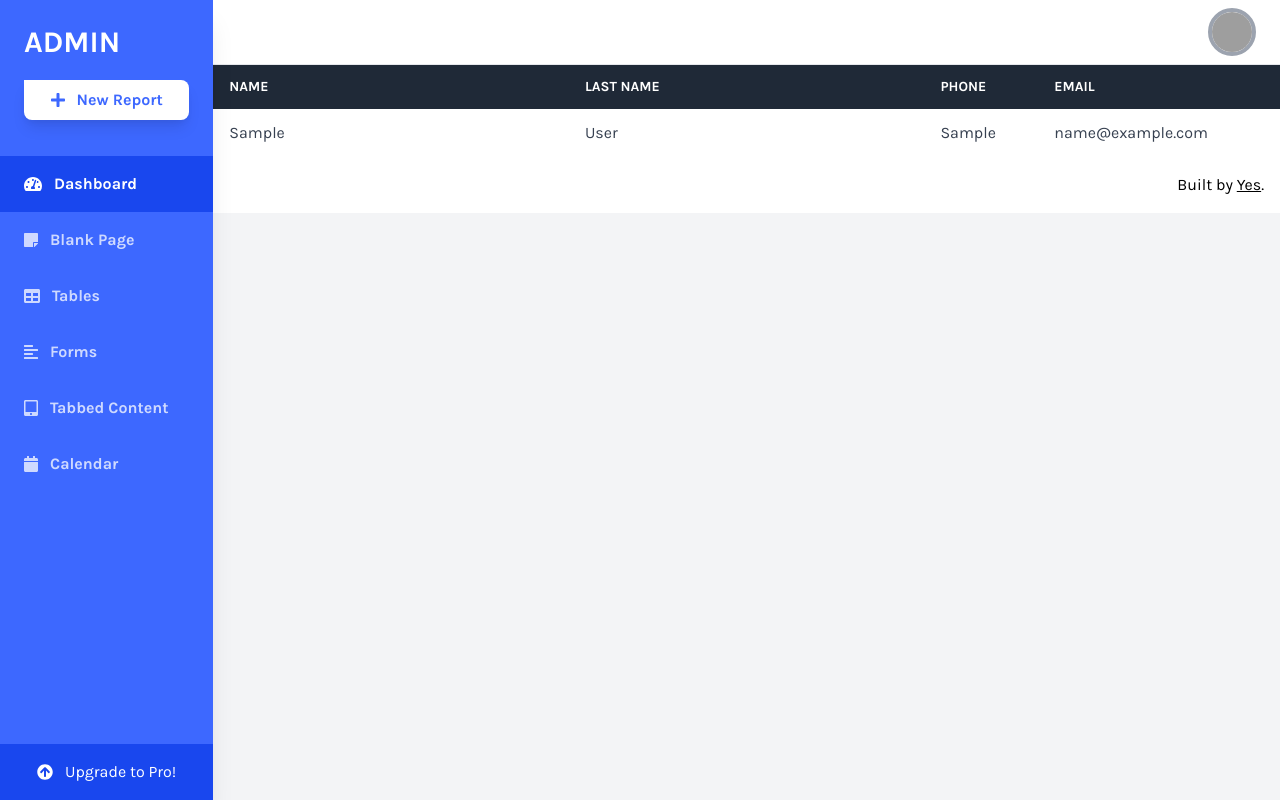
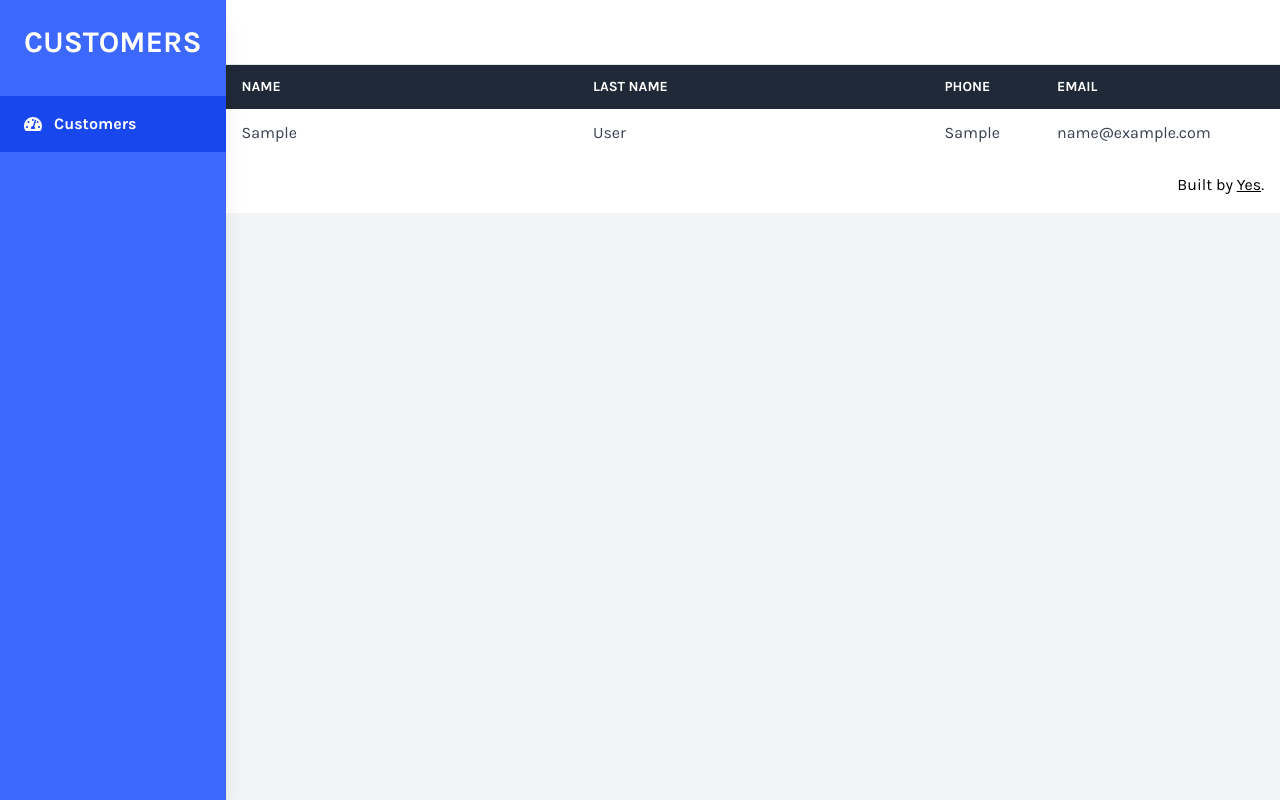
Before and after one commit to coding-armadillo/booking-buddy, a Django app: page /customers/ in a window 1280 px wide. Run offline with Django 4.2, Linux system fonts and the light colour scheme; tables that the repository leaves empty hold one stand-in row (values such as "Sample post"); some libraries are stand-ins or nearby versions; grey boxes are pictures that could not be loaded.

Commit message:
Removed un nessary things furture

```diff
--- a/customers/templates/customers/index.html
+++ b/customers/templates/customers/index.html
@@ -55,13 +55,9 @@
         <a
           href="index.html"
           class="text-white text-3xl font-semibold uppercase hover:text-gray-300"
-          >Admin</a
+          >Customers</a
         >
-        <button
-          class="w-full bg-white cta-btn font-semibold py-2 mt-5 rounded-br-lg rounded-bl-lg rounded-tr-lg shadow-lg hover:shadow-xl hover:bg-gray-300 flex items-center justify-center"
-        >
-          <i class="fas fa-plus mr-3"></i> New Report
-        </button>
+
       </div>
       <nav class="text-white text-base font-semibold pt-3">
         <a
@@ -69,51 +65,8 @@
           class="flex items-center active-nav-link text-white py-4 pl-6 nav-item"
         >
           <i class="fas fa-tachometer-alt mr-3"></i>
-          Dashboard
+          Customers
         </a>
-        <a
-          href="blank.html"
-          class="flex items-center text-white opacity-75 hover:opacity-100 py-4 pl-6 nav-item"
-        >
-          <i class="fas fa-sticky-note mr-3"></i>
-          Blank Page
-        </a>
-        <a
-          href="tables.html"
-          class="flex items-center text-white opacity-75 hover:opacity-100 py-4 pl-6 nav-item"
-        >
-          <i class="fas fa-table mr-3"></i>
-          Tables
-        </a>
-        <a
-          href="forms.html"
-          class="flex items-center text-white opacity-75 hover:opacity-100 py-4 pl-6 nav-item"
-        >
-          <i class="fas fa-align-left mr-3"></i>
-          Forms
-        </a>
-        <a
-          href="tabs.html"
-          class="flex items-center text-white opacity-75 hover:opacity-100 py-4 pl-6 nav-item"
-        >
-          <i class="fas fa-tablet-alt mr-3"></i>
-          Tabbed Content
-        </a>
-        <a
-          href="calendar.html"
-          class="flex items-center text-white opacity-75 hover:opacity-100 py-4 pl-6 nav-item"
-        >
-          <i class="fas fa-calendar mr-3"></i>
-          Calendar
-        </a>
-      </nav>
-      <a
-        href="#"
-        class="absolute w-full upgrade-btn bottom-0 active-nav-link text-white flex items-center justify-center py-4"
-      >
-        <i class="fas fa-arrow-circle-up mr-3"></i>
-        Upgrade to Pro!
-      </a>
     </aside>
 
     <div class="w-full flex flex-col h-screen overflow-y-hidden">
@@ -121,12 +74,8 @@
       <header class="w-full items-center bg-white py-2 px-6 hidden sm:flex">
         <div class="w-1/2"></div>
         <div x-data="{ isOpen: false }" class="relative w-1/2 flex justify-end">
-          <button
-            @click="isOpen = !isOpen"
-            class="realtive z-10 w-12 h-12 rounded-full overflow-hidden border-4 border-gray-400 hover:border-gray-300 focus:border-gray-300 focus:outline-none"
-          >
-            <img src="https://source.unsplash.com/uJ8LNVCBjFQ/400x400" />
-          </button>
+         <br>
+         <br>
           <button
             x-show="isOpen"
             @click="isOpen = false"
@@ -137,13 +86,13 @@
             class="absolute w-32 bg-white rounded-lg shadow-lg py-2 mt-16"
           >
             <a href="#" class="block px-4 py-2 account-link hover:text-white"
-              >Account</a
+              > </a
             >
             <a href="#" class="block px-4 py-2 account-link hover:text-white"
-              >Support</a
+              > </a
             >
             <a href="#" class="block px-4 py-2 account-link hover:text-white"
-              >Sign Out</a
+              > </a
             >
           </div>
         </div>
@@ -158,7 +107,7 @@
           <a
             href="index.html"
             class="text-white text-3xl font-semibold uppercase hover:text-gray-300"
-            >Admin</a
+            ></a
           >
           <button
             @click="isOpen = !isOpen"
@@ -169,76 +118,7 @@
           </button>
         </div>
 
-        <!-- Dropdown Nav -->
-        <nav :class="isOpen ? 'flex': 'hidden'" class="flex flex-col pt-4">
-          <a
-            href="index.html"
-            class="flex items-center active-nav-link text-white py-2 pl-4 nav-item"
-          >
-            <i class="fas fa-tachometer-alt mr-3"></i>
-            Dashboard
-          </a>
-          <a
-            href="blank.html"
-            class="flex items-center text-white opacity-75 hover:opacity-100 py-2 pl-4 nav-item"
-          >
-            <i class="fas fa-sticky-note mr-3"></i>
-            Blank Page
-          </a>
-          <a
-            href="tables.html"
-            class="flex items-center text-white opacity-75 hover:opacity-100 py-2 pl-4 nav-item"
-          >
-            <i class="fas fa-table mr-3"></i>
-            Tables
-          </a>
-          <a
-            href="forms.html"
-            class="flex items-center text-white opacity-75 hover:opacity-100 py-2 pl-4 nav-item"
-          >
-            <i class="fas fa-align-left mr-3"></i>
-            Forms
-          </a>
-          <a
-            href="tabs.html"
-            class="flex items-center text-white opacity-75 hover:opacity-100 py-2 pl-4 nav-item"
-          >
-            <i class="fas fa-tablet-alt mr-3"></i>
-            Tabbed Content
-          </a>
-          <a
-            href="calendar.html"
-            class="flex items-center text-white opacity-75 hover:opacity-100 py-2 pl-4 nav-item"
-          >
-            <i class="fas fa-calendar mr-3"></i>
-            Calendar
-          </a>
-          <a
-            href="#"
-            class="flex items-center text-white opacity-75 hover:opacity-100 py-2 pl-4 nav-item"
-          >
-            <i class="fas fa-cogs mr-3"></i>
-            Support
-          </a>
-          <a
-            href="#"
-            class="flex items-center text-white opacity-75 hover:opacity-100 py-2 pl-4 nav-item"
-          >
-            <i class="fas fa-user mr-3"></i>
-            My Account
-          </a>
-          <a
-            href="#"
-            class="flex items-center text-white opacity-75 hover:opacity-100 py-2 pl-4 nav-item"
-          >
-            <i class="fas fa-sign-out-alt mr-3"></i>
-            Sign Out
-          </a>
-          <button
-            class="w-full bg-white cta-btn font-semibold py-2 mt-3 rounded-lg shadow-lg hover:shadow-xl hover:bg-gray-300 flex items-center justify-center"
-          >
-            <i class="fas fa-arrow-circle-up mr-3"></i> Upgrade to Pro!
-          </button>
+
         </nav>
         <!-- <button class="w-full bg-white cta-btn font-semibold py-2 mt-5 rounded-br-lg rounded-bl-lg rounded-tr-lg shadow-lg hover:shadow-xl hover:bg-gray-300 flex items-center justify-center">
                 <i class="fas fa-plus mr-3"></i> New Report
```
